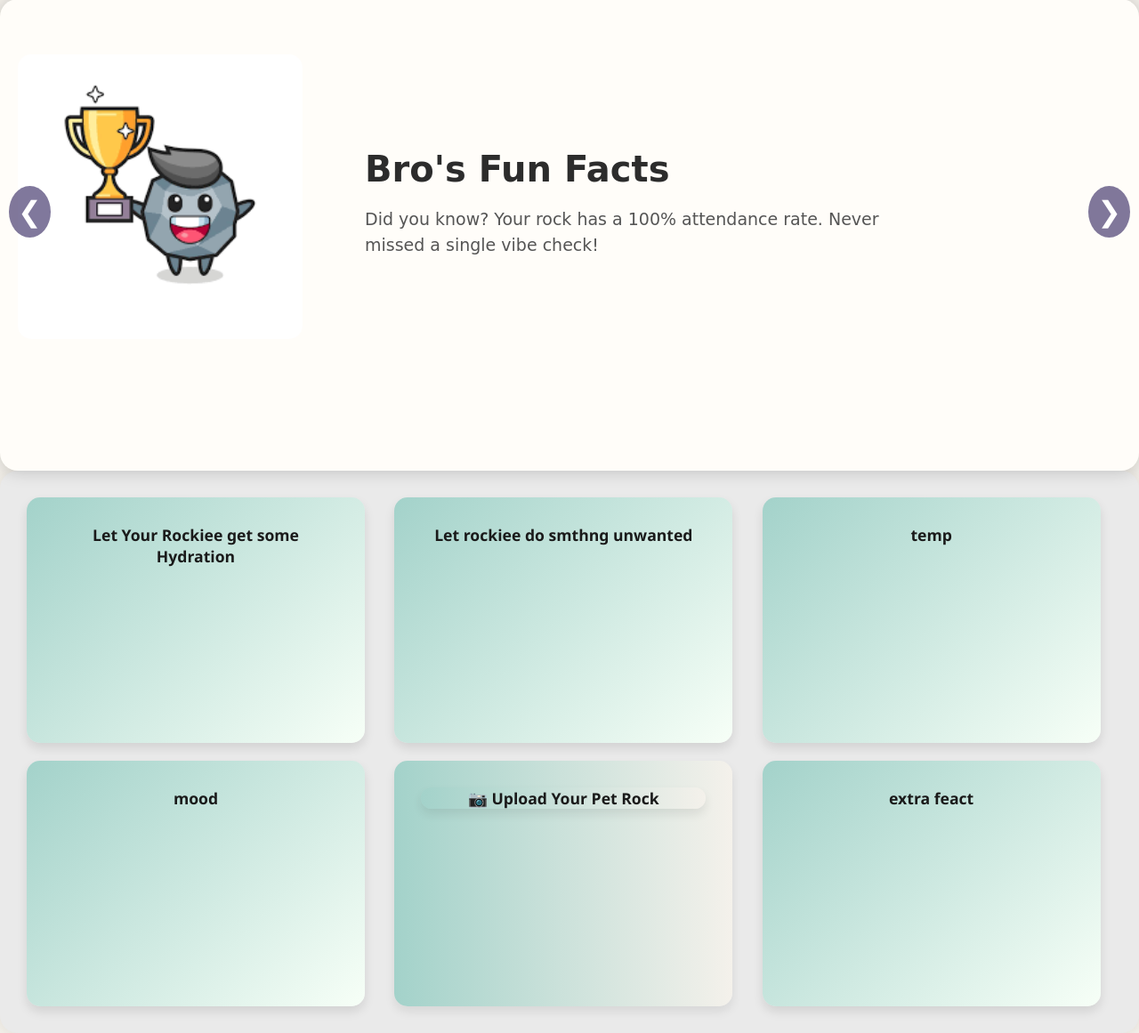
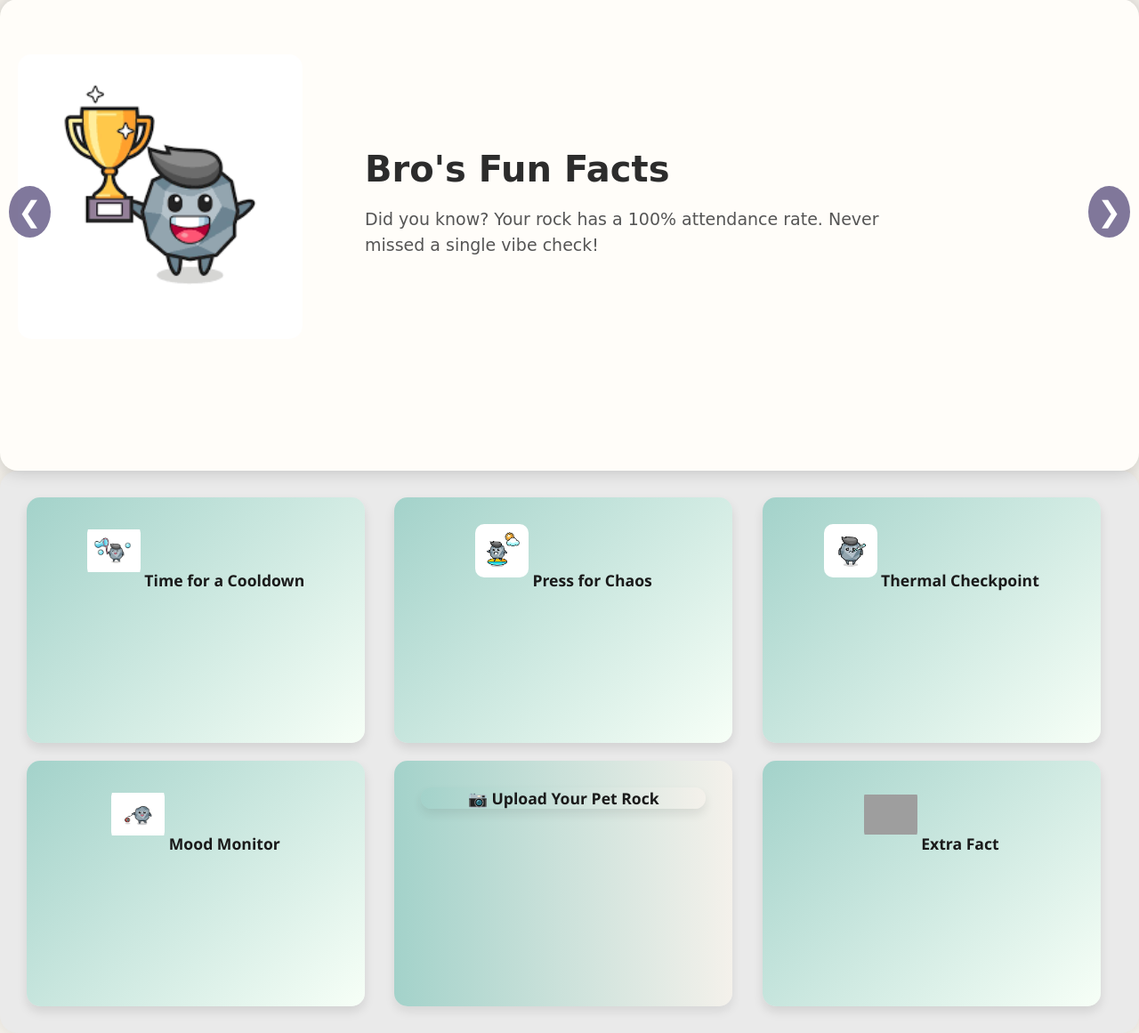
Before and after one commit to jany104/PetRock, a Flask app: page / in a window 1280 px wide. Shown: the part 98-1259 px from the top of the page at 89% size. Run offline with Flask 3, Linux system fonts and the light colour scheme; grey boxes are pictures that could not be loaded.

Commit message:
updating

```diff
--- a/static/css/styles.css
+++ b/static/css/styles.css
@@ -189,3 +189,10 @@ body {
   object-fit: cover;
   border-radius: 15px;
 }
+.feature-img {
+  width: 60px;
+  height: 60px;
+  object-fit: contain;
+  margin-bottom: 10px;
+  border-radius: 10px;
+}
--- a/templates/activity.html
+++ b/templates/activity.html
@@ -21,7 +21,7 @@
     </div>
 
     <div class="btn-wrapper">
-      <button onclick="generateActivity()">🔁 Suggest New Activity</button>
+      <button onclick="generateActivity()"> Suggest New Activity</button>
     </div>
   </div>
 
--- a/templates/hydrate.html
+++ b/templates/hydrate.html
@@ -2,17 +2,17 @@
 <html lang="en">
 <head>
   <meta charset="UTF-8">
-  <title>💧 Hydrate Your Rock</title>
+  <title> Hydrate Your Rock</title>
   <link rel="stylesheet" href="../static/css/hydrate.css">
 </head>
 <body>
   <div class="container">
-    <h1>💦 Rock Hydration Station</h1>
+    <h1> Rock Hydration Station</h1>
 
     <!-- KEEPING YOUR IMAGE -->
     <img src="../images/hydrate.jpg" alt="Pet Rock" class="rock-image">
 
-    <p id="hydrationLevel">Hydration Level: 💧 50%</p>
+    <p id="hydrationLevel">Hydration Level: 50%</p>
     <p id="lastWatered">Last Watered: Never</p>
     <p id="hydrationQuote" class="quote">"Your rock is awaiting a splash of wisdom..."</p>
 
--- a/templates/index.html
+++ b/templates/index.html
@@ -77,11 +77,36 @@
 
 <!-- Features + Scan -->
 <section class="feature-section">
-   <a href="hydrate.html" style="text-decoration: none;"> <div onclick="checkUpload('hydrate.html')"  class="feature-box" >Let Your Rockiee get some Hydration</div> </a>
-    <a href="activity.html" style="text-decoration: none;"> <div onclick="checkUpload('activity.html')" class="feature-box">Let rockiee do smthng unwanted </div> </a>
-     <a href="temp.html" style="text-decoration: none;"> <div  onclick="checkUpload('temp.html')"  class="feature-box">temp</div> </a>
-      <a href="mood.html" style="text-decoration: none;">  <div onclick="checkUpload('mood.html')" class="feature-box">mood</div> </a>
-    <div class="feature-box scan-box" >
+
+  <a href="hydrate.html" style="text-decoration: none;">
+    <div onclick="checkUpload('hydrate.html')" class="feature-box">
+      <img src="../images/hydrate.jpg" class="feature-img" alt="">
+      Time for a Cooldown
+    </div>
+  </a>
+
+  <a href="activity.html" style="text-decoration: none;">
+    <div onclick="checkUpload('activity.html')" class="feature-box">
+      <img src="../images/download.png" class="feature-img" alt="Chaos">
+      Press for Chaos
+    </div>
+  </a>
+
+  <a href="temp.html" style="text-decoration: none;">
+    <div onclick="checkUpload('temp.html')" class="feature-box">
+      <img src="../images/download.jpeg" class="feature-img" alt="Temperature">
+      Thermal Checkpoint
+    </div>
+  </a>
+
+  <a href="mood.html" style="text-decoration: none;">
+    <div onclick="checkUpload('mood.html')" class="feature-box">
+      <img src="../images/fun.jpg" class="feature-img" alt="">
+      Mood Monitor
+    </div>
+  </a>
+
+  <div class="feature-box scan-box">
     <div id="upload-box" class="scan-box">
       <input type="file" id="photoInput" accept="image/*" hidden onchange="handlePhotoUpload()">
       <div onclick="triggerPhotoUpload()">📷 Upload Your Pet Rock</div>
@@ -89,11 +114,15 @@
     </div>
   </div>
 
-
-
-  <a href="#" style="text-decoration: none;"> <div class="feature-box">extra feact</div> </a>
+  <a href="#" style="text-decoration: none;">
+    <div class="feature-box">
+      <img src="../images/facts.png" class="feature-img" alt="Extra Fact">
+      Extra Fact
+    </div>
+  </a>
 
 </section>
+
 
   <script src="../js/script.js"></script>
 </body>
--- a/templates/login.html
+++ b/templates/login.html
@@ -7,7 +7,7 @@
 </head>
 <body>
   <div class="logon-container">
-    <h1>🔐 Return of the Memeber</h1>
+    <h1> Return of the Memeber</h1>
     <p>Log in to do absolutely nothing productive.</p>
 
     <form action="{{ url_for('login') }}" method="POST">
```
Also changed, not shown: images/fun.jpg (added), images/mood.jpeg (added), images/mood.png (added). Lines whose indentation alone changed are shown as unchanged.
